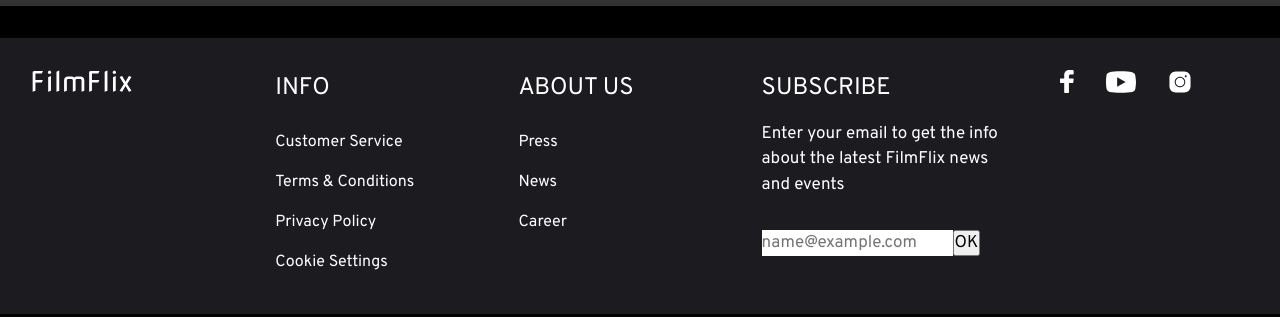
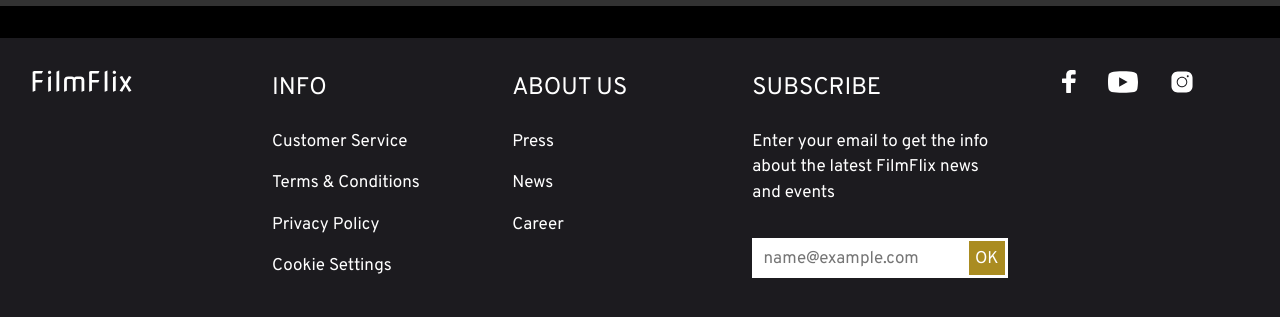
Before and after one commit to Filmflix-FED22G/filmflix, a React (Vite) app: page / in a window 1280 px wide. Shown: the part 1563-1880 px from the top of the page. Built offline with nearby package versions, Linux system fonts and the light colour scheme.

Commit message:
small adjustments to input, button and font size

```diff
--- a/src/components/Footer.tsx
+++ b/src/components/Footer.tsx
@@ -1,4 +1,5 @@
 import React from 'react';
+import { Link as RouterLink } from 'react-router-dom';
 import styled from 'styled-components';
 import facebookwhite from '/icons/facebookwhite.svg';
 import filmFlix from '/icons/filmflix-logo.svg';
@@ -9,12 +10,12 @@ const Footer: React.FC = () => {
   return (
     <FooterContainer>
       <div style={{ flex: 1 }}>
-        <a href="/">
+        <StyledLogo to="/">
           <LogoImage src={filmFlix} alt="filmFlix Logo" />
-        </a>
+        </StyledLogo>
       </div>
       <div style={{ flex: 1 }}>
-        <FooterHeading>INFO</FooterHeading>
+        <FooterHeading>Info</FooterHeading>
         <FooterList>
           <FooterListItem>Customer Service</FooterListItem>
           <FooterListItem>Terms & Conditions</FooterListItem>
@@ -23,7 +24,7 @@ const Footer: React.FC = () => {
         </FooterList>
       </div>
       <div style={{ flex: 1 }}>
-        <FooterHeading>ABOUT US</FooterHeading>
+        <FooterHeading>About Us</FooterHeading>
         <FooterList>
           <FooterListItem>Press</FooterListItem>
           <FooterListItem>News</FooterListItem>
@@ -31,20 +32,20 @@ const Footer: React.FC = () => {
         </FooterList>
       </div>
       <div style={{ flex: 1 }}>
-        <FooterHeading>SUBSCRIBE</FooterHeading>
+        <FooterHeading>Subscribe</FooterHeading>
         <FooterSubscribeText>
           Enter your email to get the info about the latest FilmFlix news and
           events
         </FooterSubscribeText>
         <FooterForm>
           {' '}
-          <input
+          <FooterSubscribeInput
             type="email"
             id="email"
             name="email"
             placeholder="name@example.com"
           />
-          <button type="submit">OK</button>
+          <FooterSubscribeButton type="submit">Ok</FooterSubscribeButton>
         </FooterForm>
       </div>
       <div style={{ flex: 1 }}>
@@ -65,7 +66,7 @@ const FooterContainer = styled.footer`
   justify-content: center;
   background-color: var(--color-header-footer-background);
   color: #fff;
-  padding: 2rem;
+  padding: var(--default-padding);
   @media screen and (max-width: 768px) {
     flex-direction: column;
     align-items: center;
@@ -79,9 +80,20 @@ const LogoImage = styled.img`
   height: auto;
 `;
 
+const StyledLogo = styled(RouterLink)`
+  text-decoration: none;
+  cursor: pointer;
+
+  &:hover {
+    text-decoration: none;
+  }
+`;
+
 const FooterHeading = styled.h4`
   margin-top: 0;
   margin-bottom: 1rem;
+  text-transform: uppercase;
+
   @media screen and (max-width: 768px) {
     margin-top: 1rem;
     margin-bottom: 0;
@@ -95,6 +107,7 @@ const FooterList = styled.ul`
 `;
 
 const FooterListItem = styled.li`
+  font-size: var(--font-size-s);
   padding: 0.5rem 0;
   @media screen and (max-width: 768px) {
     padding: 0.25rem 0;
@@ -102,14 +115,18 @@ const FooterListItem = styled.li`
 `;
 
 const FooterSubscribeText = styled.p`
+  padding-top: 0.5rem;
+
   @media screen and (max-width: 768px) {
     max-width: 20rem;
     margin: 0 auto;
+    padding-top: 0.25rem;
   }
 `;
 const FooterForm = styled.form`
   display: flex;
   margin-top: 2rem;
+
   @media screen and (max-width: 768px) {
     display: flex;
     justify-content: center;
@@ -129,3 +146,24 @@ const ImageContainer = styled.div`
 const FooterSoMe = styled.img`
   height: 1.5rem;
 `;
+
+const FooterSubscribeInput = styled.input`
+  font-family: 'Overpass', sans-serif;
+  font-size: var(--font-size-s);
+  padding: 0.4rem 0.7rem 0.3rem 0.7rem;
+  min-height: 2.5rem;
+`;
+
+const FooterSubscribeButton = styled.button`
+  border-radius: 0;
+  border: 0.2rem solid var(--color-light);
+  padding: 0.4rem 0.4rem 0.3rem 0.4rem;
+  transition: 0.25s;
+  background-color: var(--color-accent);
+  color: var(--color-light);
+  min-height: 2.5rem;
+
+  &:hover {
+    background-color: var(--color-dark-grey);
+  }
+`;
```
